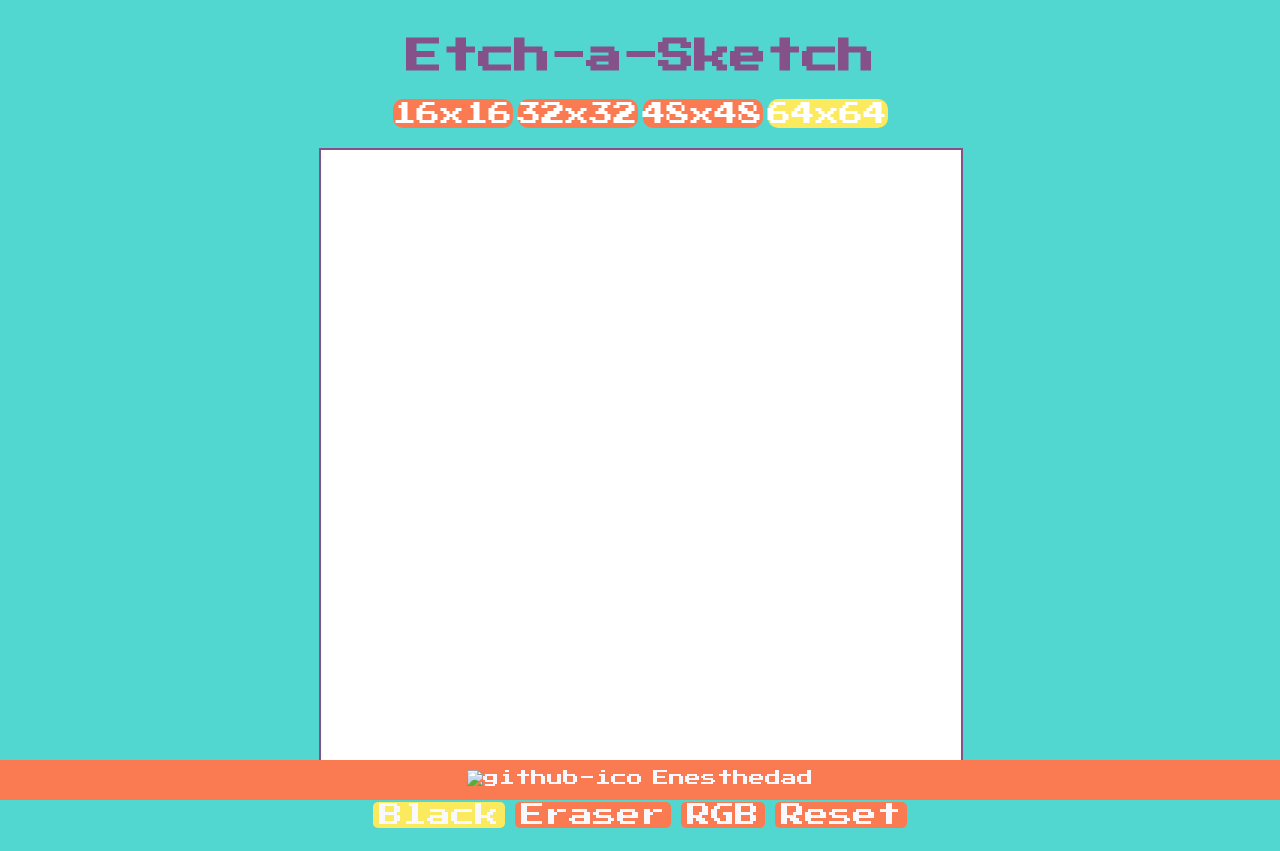
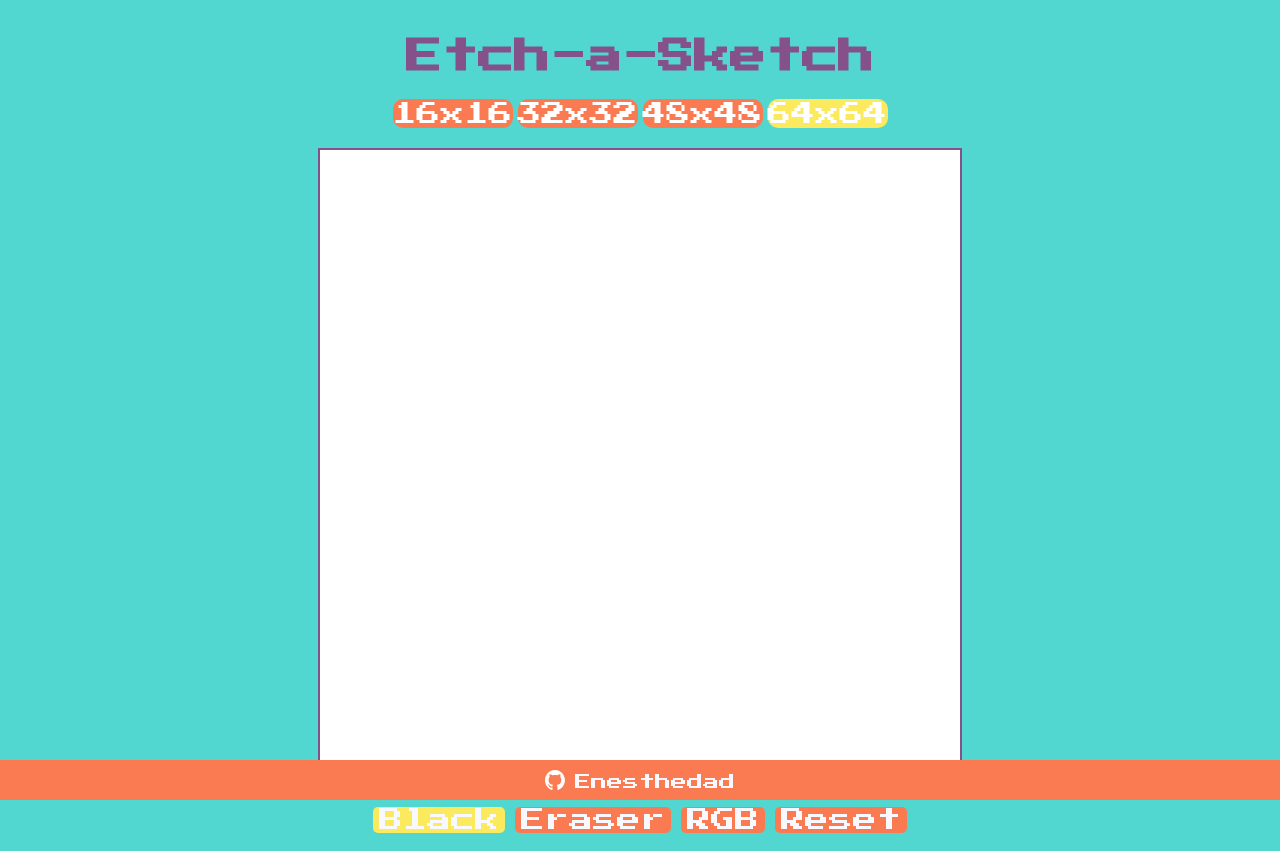
Before and after one commit to enesthedad/etch-a-sketch, a plain HTML site: page index.html in a window 1280 px wide. Before the commit the page ends 828 px from the top, so only its background shows below. Drawn offline with Linux system fonts and the light colour scheme.

Commit message:
New imgs

```diff
--- a/styles.css
+++ b/styles.css
@@ -14,19 +14,17 @@ h1{
     font-size: 36px;
 }
 .container{
-    margin: 5px auto;
-    width: 645px;
-    height: 645px;
+    margin: 0 auto;
+    width: 100%;
     margin-top: 10px;
     display: flex;
-    flex-direction: row;
-    flex-wrap: wrap;
+    justify-content: center;
+    flex-direction: column;
 }
 #sketch{
-    margin-left:auto ;
     height: 644px;
     width: 644px;
-
+    margin:5px auto;
     margin-top: 15px;
     box-sizing: border-box;
     border: 2px solid var(--third-color);
@@ -100,14 +98,16 @@ h1{
     background-color: var(--second-color);
 }
 .footer{
-    margin:0;
+
+    position: fixed;
+    bottom: 0;
+    left: 0;
     padding: 10px 0;
     height: 20px;
     width: 100%;
     background-color: #FA7B52;
-    position: absolute;
-    bottom: 0;
-    left: 0;
+
+
     align-items: center;
 
 }
```
Also changed, not shown: img/github-mark-white.png (added), img/github-mark-white.svg (added), index.html (line endings or trailing spaces).
